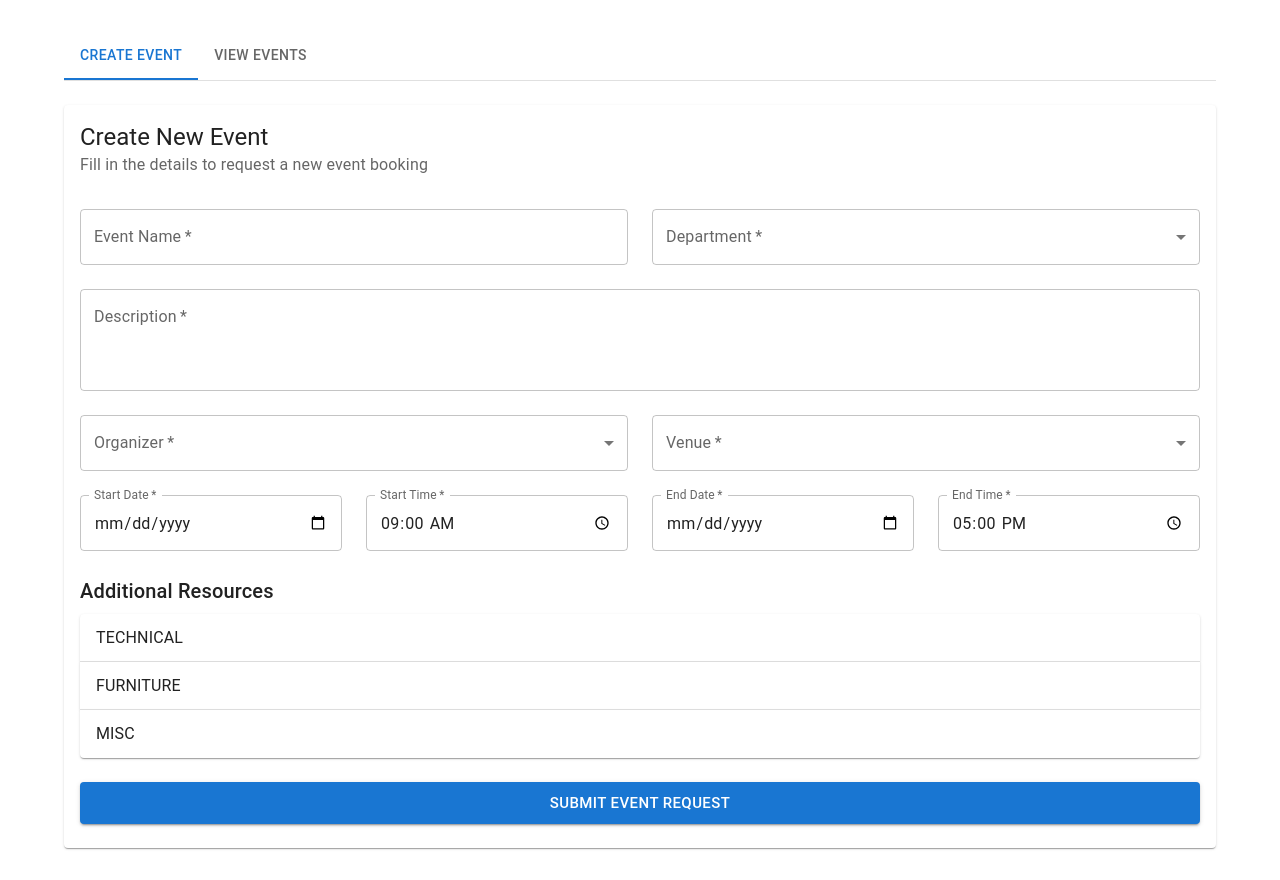
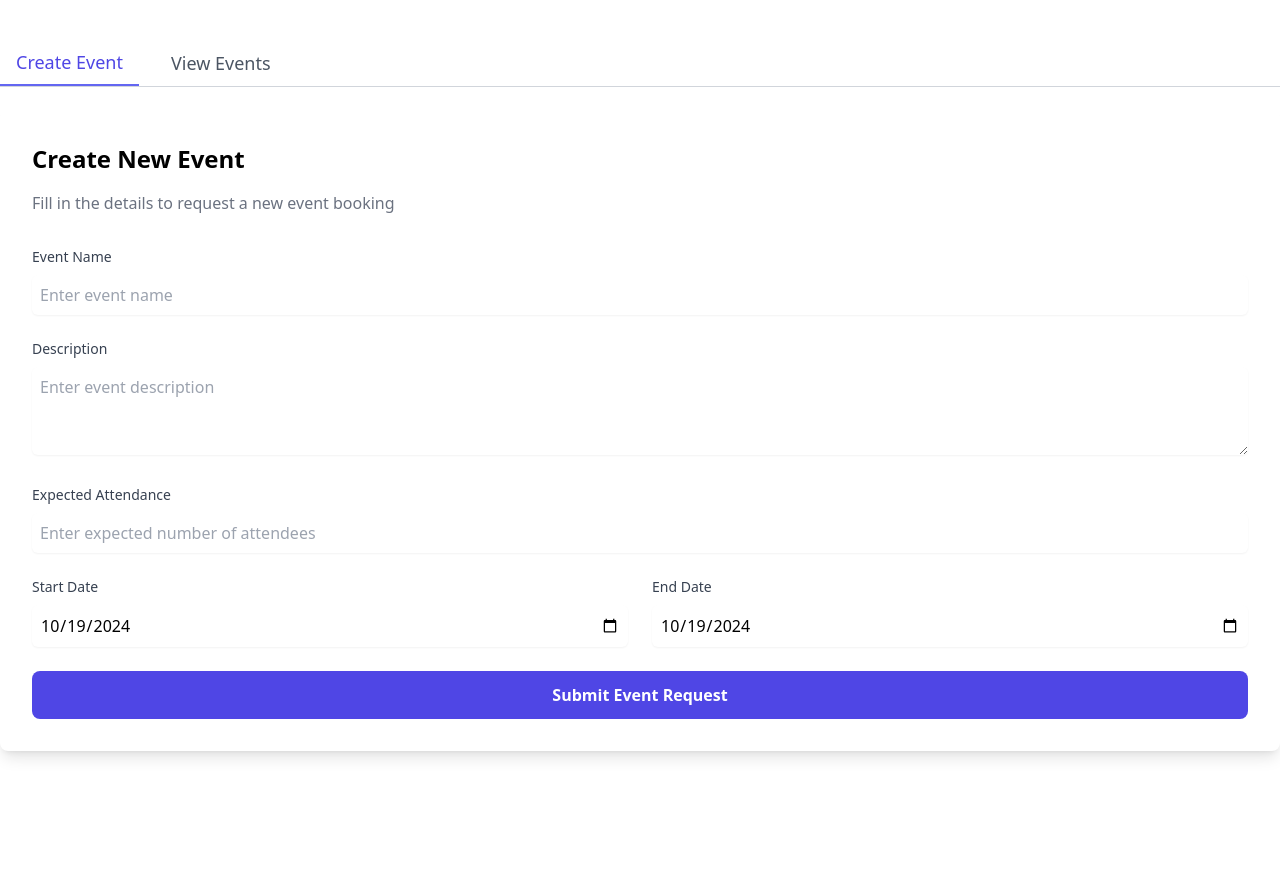
Before and after one commit to vineetprash/Radiants, a React (Vite) app: page /permission in a window 1280 px wide. After the commit the page ends 800 px from the top, so only its background shows below. Built offline with nearby package versions, Linux system fonts and the light colour scheme.

Commit message:
Permission page

```diff
--- a/package.json
+++ b/package.json
@@ -12,6 +12,7 @@
   "dependencies": {
     "@emotion/react": "^11.13.3",
     "@emotion/styled": "^11.13.0",
+    "@headlessui/react": "^2.1.10",
     "@mui/icons-material": "^6.1.4",
     "@mui/material": "^6.1.4",
     "@mui/styled-engine-sc": "^6.1.4",
--- a/src/components/Permission.jsx
+++ b/src/components/Permission.jsx
@@ -1,114 +1,17 @@
 import React, { useState } from 'react';
-import {
-  Container,
-  Card,
-  CardHeader,
-  CardContent,
-  TextField,
-  Select,
-  MenuItem,
-  FormControl,
-  InputLabel,
-  Grid,
-  Button,
-  Typography,
-  Tabs,
-  Tab,
-  Box,
-  Checkbox,
-  FormControlLabel,
-  FormGroup,
-  Alert,
-  Snackbar,
-  Paper,
-  Divider,
-  Chip,
-  ListSubheader,
-  Accordion,
-  AccordionSummary,
-  AccordionDetails
-} from '@mui/material';
+import axios from 'axios';
 
 const EventPermissionComponent = () => {
-  // Expanded venues with more details
-  const venues = {
-    HALLS: [
-      { id: 'seminar', name: 'Seminar Hall' , capacity: 200 },
-      { id: 'Lrdc', name: 'LRDC Hall', capacity: 200 },
-      { id: 'AUDI', name: 'Auditorium', capacity: 500}
-    ],
-    CLASSROOMS: [
-      { id: 'cr-101', name: 'Classroom 6101', capacity: 90  },
-      { id: 'cr-102', name: 'Classroom 6102', capacity: 90  },
-      { id: 'cr-103', name: 'Classroom 6103', capacity: 90  },
-      { id: 'cr-104', name: 'Classroom 6104', capacity: 90  },
-      { id: 'cr-201', name: 'Classroom 6201', capacity: 90  },
-      { id: 'cr-202', name: 'Classroom 6202', capacity: 90  },
-      { id: 'cr-203', name: 'Classroom 6203', capacity: 90  },
-      { id: 'cr-204', name: 'Classroom 6204', capacity: 90  }
-    ],
-    LABS: [
-      { id: 'lab-0', name: 'Labs 6009,6010 ', capacity: 40},
-      { id: 'lab-10', name: 'Labs 6105,6106 ', capacity: 40},
-      { id: 'lab-11', name: 'Labs 6115,6116 ', capacity: 40},
-      { id: 'lab-20', name: 'Labs 6207,6207 ', capacity: 40 },
-      { id: 'lab-21', name: 'Labs 6220,6221 ', capacity: 40 }
-    ],
-    MEETING_ROOMS: [
-      { id: 'conf-1', name: 'HOD Conference Room 1', capacity: 20  },
-      { id: 'conf-2', name: 'Conference Room 2', capacity: 15}
-    ]
-  };
-
-  // Expanded resources with categories
-  const resources = {
-    TECHNICAL: [
-      { id: 'projector', name: 'Projector', available: 10 },
-      { id: 'computer', name: 'Computer', available: 15 },
-      { id: 'microphone', name: 'Wireless Microphone', available: 8 },
-      { id: 'mic', name: 'MIC', available: 4 }
-    ],
-    FURNITURE: [
-      { id: 'chairs', name: 'Extra Chairs', available: 100 },
-      { id: 'tables', name: 'Tables', available: 20 },
-      { id: 'podium', name: 'Podium', available: 3 }
-    ],
-    MISC: [
-      { id: 'whiteboard', name: 'Portable Whiteboard', available: 5 },
-      { id: 'extension', name: 'Extension Cords', available: 15 },
-      { id: 'water', name: 'Water Bottles', available: 30 }
-    ]
-  };
-
-  const departments = {
-    ASH: 'Applied Sciences and Humanities',
-    CS: 'Computer Engineering',
-    AIML: 'Computer Science & Engineering (AI and ML)',
-    IT: 'Information Technology',
-    EE: 'Electrical Engineering',
-    ME: 'Mechanical Engineering',
-    CE: 'Civil Engineering'
-  };
-
-  const organizers = {
-    ACM: 'ACM',
-    GDSC: 'Google Developer Student Club',
-    MLSC: 'Machine Learning and Data Science Club',
-    ACMW: 'ACM-W',
-    ISTE: 'ISTE'
-  };
-
   const [formData, setFormData] = useState({
     eventName: '',
     description: '',
     organizer: '',
     department: '',
-    startDate: '',
-    endDate: '',
+    startDate: new Date().toISOString().split('T')[0],
+    endDate: new Date().toISOString().split('T')[0],
     startTime: '09:00',
     endTime: '17:00',
     venue: '',
-    selectedResources: {}
   });
 
   const [events, setEvents] = useState([]);
@@ -117,40 +20,30 @@ const EventPermissionComponent = () => {
   const [snackbarMessage, setSnackbarMessage] = useState('');
   const [snackbarSeverity, setSnackbarSeverity] = useState('success');
 
+  const API_BASE_URL = 'https://inventory-mtia.onrender.com';
+
   const handleInputChange = (field, value) => {
-    setFormData(prev => ({ ...prev, [field]: value }));
+    setFormData((prev) => ({ ...prev, [field]: value }));
   };
 
-  const handleResourceToggle = (resourceId) => {
-    setFormData(prev => ({
-      ...prev,
-      selectedResources: {
-        ...prev.selectedResources,
-        [resourceId]: !prev.selectedResources[resourceId]
-      }
-    }));
+  const handleSubmit = async (e) => {
+    e.preventDefault();
+
+    const newEvent = {
+      title: formData.eventName,
+      description: formData.description,
+      start_date: new Date(`${formData.startDate}T${formData.startTime}:00Z`).toISOString(),
+      end_date: new Date(`${formData.endDate}T${formData.endTime}:00Z`).toISOString(),
+      type: 'General',
+      logo: '',
+      expected_attendance: formData.expectedAttendance
     };
 
-  const handleSubmit = (e) => {
-    e.preventDefault();
-    const newEvent = { ...formData, status: 'pending', id: Date.now() };
+    try {
+      const response = await axios.post(`${API_BASE_URL}/events/`, newEvent);
+      console.log('Event created:', response.data);
 
-    // Check for conflicts
-    const conflict = events.find(event =>
-      event.venue === formData.venue &&
-      event.startDate === formData.startDate &&
-      ((formData.startTime >= event.startTime && formData.startTime <= event.endTime) ||
-       (formData.endTime >= event.startTime && formData.endTime <= event.endTime))
-    );
-
-    if (conflict) {
-      setSnackbarMessage('This venue is already booked for the selected time slot.');
-      setSnackbarSeverity('error');
-      setOpenSnackbar(true);
-      return;
-    }
-
-    setEvents(prev => [...prev, newEvent]);
+      setEvents((prev) => [...prev, { ...newEvent, status: 'pending', id: Date.now() }]);
       setSnackbarMessage('Event request submitted successfully.');
       setSnackbarSeverity('success');
       setOpenSnackbar(true);
@@ -166,258 +59,153 @@ const EventPermissionComponent = () => {
         startTime: '09:00',
         endTime: '17:00',
         venue: '',
-      selectedResources: {}
+        expectedAttendance: '',
       });
+    } catch (error) {
+      console.error('Error creating event:', error);
+      setSnackbarMessage('Failed to submit event request.');
+      setSnackbarSeverity('error');
+      setOpenSnackbar(true);
+    }
   };
 
   return (
-    <Container maxWidth="lg" sx={{ py: 4 }}>
-      <Box sx={{ borderBottom: 1, borderColor: 'divider', mb: 3 }}>
-        <Tabs value={tabValue} onChange={(e, newValue) => setTabValue(newValue)}>
-          <Tab label="Create Event" />
-          <Tab label="View Events" />
-        </Tabs>
-      </Box>
+    <div className="container mx-auto py-10">
+  <div className="border-b border-gray-300 mb-6">
+    <nav className="flex space-x-4">
+      <button
+        className={`text-lg font-medium py-2 px-4 ${
+          tabValue === 0 ? 'border-b-2 border-indigo-500 text-indigo-600' : 'text-gray-600'
+        }`}
+        onClick={() => setTabValue(0)}
+      >
+        Create Event
+      </button>
+      <button
+        className={`text-lg font-medium py-2 px-4 ${
+          tabValue === 1 ? 'border-b-2 border-indigo-500 text-indigo-600' : 'text-gray-600'
+        }`}
+        onClick={() => setTabValue(1)}
+      >
+        View Events
+      </button>
+    </nav>
+  </div>
 
   {tabValue === 0 && (
-        <Card>
-          <CardHeader
-            title="Create New Event"
-            subheader="Fill in the details to request a new event booking"
-          />
-          <CardContent>
+    <div className="bg-white rounded-lg shadow-lg p-8">
+      <h2 className="text-2xl font-semibold mb-4">Create New Event</h2>
+      <p className="text-gray-500 mb-8">Fill in the details to request a new event booking</p>
+
       <form onSubmit={handleSubmit}>
-              <Grid container spacing={3}>
-                {/* Basic Information */}
-                <Grid item xs={12} md={6}>
-                  <TextField
-                    fullWidth
-                    label="Event Name"
+  <div className="grid grid-cols-1 gap-6 mb-6">
+    {/* Existing fields */}
+    <div>
+      <label className="block text-sm font-medium text-gray-700 mb-2">Event Name</label>
+      <input
+        type="text"
         value={formData.eventName}
         onChange={(e) => handleInputChange('eventName', e.target.value)}
+        className="w-full border-gray-300 rounded-md shadow-sm focus:border-indigo-500 focus:ring-indigo-500 p-2"
+        placeholder="Enter event name"
         required
       />
-                </Grid>
+    </div>
 
-                <Grid item xs={12} md={6}>
-                  <FormControl fullWidth required>
-                    <InputLabel>Department</InputLabel>
-                    <Select
-                      value={formData.department}
-                      onChange={(e) => handleInputChange('department', e.target.value)}
-                      label="Department"
-                    >
-                      {Object.entries(departments).map(([key, value]) => (
-                        <MenuItem key={key} value={key}>{value}</MenuItem>
-                      ))}
-                    </Select>
-                  </FormControl>
-                </Grid>
-
-                <Grid item xs={12}>
-                  <TextField
-                    fullWidth
-                    multiline
-                    rows={3}
-                    label="Description"
+    <div>
+      <label className="block text-sm font-medium text-gray-700 mb-2">Description</label>
+      <textarea
         value={formData.description}
         onChange={(e) => handleInputChange('description', e.target.value)}
+        rows={3}
+        className="w-full border-gray-300 rounded-md shadow-sm focus:border-indigo-500 focus:ring-indigo-500 p-2"
+        placeholder="Enter event description"
         required
       />
-                </Grid>
+    </div>
 
-                <Grid item xs={12} md={6}>
-                  <FormControl fullWidth required>
-                    <InputLabel>Organizer</InputLabel>
-                    <Select
-                      value={formData.organizer}
-                      onChange={(e) => handleInputChange('organizer', e.target.value)}
-                      label="Organizer"
-                    >
-                      {Object.entries(organizers).map(([key, value]) => (
-                        <MenuItem key={key} value={key}>{value}</MenuItem>
-                      ))}
-                    </Select>
-                  </FormControl>
-                </Grid>
+    <div>
+      <label className="block text-sm font-medium text-gray-700 mb-2">Expected Attendance</label>
+      <input
+        type="number"
+        value={formData.expectedAttendance}
+        onChange={(e) => handleInputChange('expectedAttendance', e.target.value)}
+        className="w-full border-gray-300 rounded-md shadow-sm focus:border-indigo-500 focus:ring-indigo-500 p-2"
+        placeholder="Enter expected number of attendees"
+        required
+      />
+    </div>
 
-                <Grid item xs={12} md={6}>
-                  <FormControl fullWidth required>
-                    <InputLabel>Venue</InputLabel>
-                    <Select
-                      value={formData.venue}
-                      onChange={(e) => handleInputChange('venue', e.target.value)}
-                      label="Venue"
-                    >
-                      {Object.entries(venues).map(([category, venueList]) => [
-                        <ListSubheader key={category}>
-                          {category.replace('_', ' ')}
-                        </ListSubheader>,
-                        ...venueList.map(venue => (
-                          <MenuItem key={venue.id} value={venue.id}>
-                            {venue.name} ({venue.capacity} seats)
-                          </MenuItem>
-                        ))
-                      ])}
-                    </Select>
-                  </FormControl>
-                </Grid>
-
-                <Grid item xs={6} md={3}>
-                  <TextField
-                    fullWidth
+    <div className="grid grid-cols-2 gap-6">
+      <div>
+        <label className="block text-sm font-medium text-gray-700 mb-2">Start Date</label>
+        <input
           type="date"
-                    label="Start Date"
           value={formData.startDate}
           onChange={(e) => handleInputChange('startDate', e.target.value)}
-                    InputLabelProps={{ shrink: true }}
+          className="w-full border-gray-300 rounded-md shadow-sm focus:border-indigo-500 focus:ring-indigo-500 p-2"
           required
         />
-                </Grid>
-
-                <Grid item xs={6} md={3}>
-                  <TextField
-                    fullWidth
-                    type="time"
-                    label="Start Time"
-                    value={formData.startTime}
-                    onChange={(e) => handleInputChange('startTime', e.target.value)}
-                    InputLabelProps={{ shrink: true }}
+      </div>
+      <div>
+        <label className="block text-sm font-medium text-gray-700 mb-2">End Date</label>
+        <input
+          type="date"
+          value={formData.endDate}
+          onChange={(e) => handleInputChange('endDate', e.target.value)}
+          className="w-full border-gray-300 rounded-md shadow-sm focus:border-indigo-500 focus:ring-indigo-500 p-2"
           required
         />
-                </Grid>
+      </div>
+    </div>
+  </div>
 
-                <Grid item xs={6} md={3}>
-                  <TextField
-                    fullWidth
-                    type="date"
-                    label="End Date"
-                    value={formData.endDate}
-                    onChange={(e) => handleInputChange('endDate', e.target.value)}
-                    InputLabelProps={{ shrink: true }}
-                    required
-                  />
-                </Grid>
-
-                <Grid item xs={6} md={3}>
-                  <TextField
-                    fullWidth
-                    type="time"
-                    label="End Time"
-                    value={formData.endTime}
-                    onChange={(e) => handleInputChange('endTime', e.target.value)}
-                    InputLabelProps={{ shrink: true }}
-                    required
-                  />
-                </Grid>
-
-                {/* Resources Section */}
-                <Grid item xs={12}>
-                  <Typography variant="h6" gutterBottom>
-                    Additional Resources
-                  </Typography>
-                  {Object.entries(resources).map(([category, resourceList]) => (
-                    <Accordion key={category}>
-                      <AccordionSummary>
-                        <Typography>{category.replace('_', ' ')}</Typography>
-                      </AccordionSummary>
-                      <AccordionDetails>
-                        <FormGroup>
-                          <Grid container spacing={2}>
-                            {resourceList.map(resource => (
-                              <Grid item xs={12} sm={6} md={4} key={resource.id}>
-                                <FormControlLabel
-                                  control={
-                                    <Checkbox
-                                      checked={formData.selectedResources[resource.id] || false}
-                                      onChange={() => handleResourceToggle(resource.id)}
-                                    />
-                                  }
-                                  label={`${resource.name} (${resource.available} available)`}
-                                />
-                              </Grid>
-                            ))}
-                          </Grid>
-                        </FormGroup>
-                      </AccordionDetails>
-                    </Accordion>
-                  ))}
-                </Grid>
-
-                <Grid item xs={12}>
-                  <Button
+  <button
     type="submit"
-                    variant="contained"
-                    color="primary"
-                    size="large"
-                    fullWidth
+    className="w-full py-3 bg-indigo-600 text-white font-semibold rounded-lg hover:bg-indigo-700 focus:outline-none focus:ring-2 focus:ring-indigo-500"
   >
     Submit Event Request
-                  </Button>
-                </Grid>
-              </Grid>
+  </button>
 </form>
-          </CardContent>
-        </Card>
+
+    </div>
   )}
 
   {tabValue === 1 && (
-        <Box>
-          {events.map((event, index) => (
-            <Paper key={index} sx={{ p: 2, mb: 2 }}>
-              <Grid container spacing={2}>
-                <Grid item xs={12}>
-                  <Typography variant="h6">{event.eventName}</Typography>
-                  <Chip
-                    label={event.status}
-                    color={event.status === 'pending' ? 'warning' : 'success'}
-                    size="small"
-                    sx={{ ml: 1 }}
-                  />
-                </Grid>
-                <Grid item xs={12} sm={6}>
-                  <Typography variant="body2" color="text.secondary">
-                    Date: {event.startDate} to {event.endDate}
-                  </Typography>
-                  <Typography variant="body2" color="text.secondary">
-                    Time: {event.startTime} - {event.endTime}
-                  </Typography>
-                </Grid>
-                <Grid item xs={12} sm={6}>
-                  <Typography variant="body2" color="text.secondary">
-                    Venue: {venues[Object.keys(venues).find(category =>
-                      venues[category].some(v => v.id === event.venue)
-                    )]?.find(v => v.id === event.venue)?.name || event.venue}
-                  </Typography>
-                  <Typography variant="body2" color="text.secondary">
-                    Organizer: {organizers[event.organizer]}
-                  </Typography>
-                </Grid>
-              </Grid>
-            </Paper>
-          ))}
-          {events.length === 0 && (
-            <Typography variant="body1" color="text.secondary" align="center">
-              No events submitted yet.
-            </Typography>
+    <div className="mt-8">
+      {events.length === 0 ? (
+        <p className="text-center text-gray-500">No events submitted yet.</p>
+      ) : (
+        events.map((event, index) => (
+          <div key={index} className="bg-white rounded-lg shadow-md p-4 mb-4">
+            <h3 className="text-lg font-semibold">{event.title}</h3>
+            <span
+              className={`inline-block px-2 py-1 rounded-full text-xs font-medium ${
+                event.status === 'pending' ? 'bg-yellow-200 text-yellow-800' : 'bg-green-200 text-green-800'
+              }`}
+            >
+              {event.status}
+            </span>
+            <p className="text-sm text-gray-500 mt-2">
+              Date: {new Date(event.start_date).toLocaleDateString()} to {new Date(event.end_date).toLocaleDateString()}
+            </p>
+          </div>
+        ))
       )}
-        </Box>
+    </div>
   )}
 
-      <Snackbar
-        open={openSnackbar}
-        autoHideDuration={6000}
-        onClose={() => setOpenSnackbar(false)}
+  {openSnackbar && (
+    <div
+      className={`fixed bottom-4 right-4 bg-${
+        snackbarSeverity === 'success' ? 'green' : 'red'
+      }-600 text-white px-4 py-3 rounded shadow-lg`}
     >
-        <Alert
-          onClose={() => setOpenSnackbar(false)}
-          severity={snackbarSeverity}
-          sx={{ width: '100%' }}
-        >
-          {snackbarMessage}
-        </Alert>
-      </Snackbar>
-    </Container>
+      <p>{snackbarMessage}</p>
+    </div>
+  )}
+</div>
+
   );
 };
 
--- a/src/index.css
+++ b/src/index.css
@@ -1,5 +1,4 @@
+@import url('https://fonts.googleapis.com/css2?family=Inter:ital,opsz,wght@0,14..32,100..900;1,14..32,100..900&family=Montserrat:ital,wght@0,100..900;1,100..900&display=swap');
 @tailwind base;
 @tailwind components;
 @tailwind utilities;
-
-@import url('https://fonts.googleapis.com/css2?family=Inter:ital,opsz,wght@0,14..32,100..900;1,14..32,100..900&family=Montserrat:ital,wght@0,100..900;1,100..900&display=swap');
```
Also changed, not shown: 1 other file (tests, documents, lock files or other folders). Lines whose indentation alone changed are shown as unchanged.
